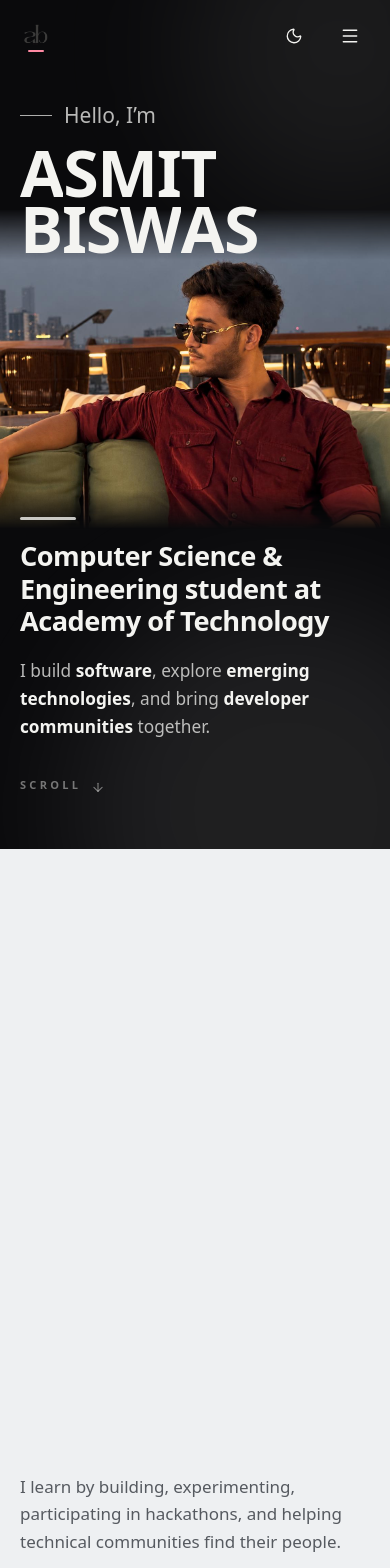
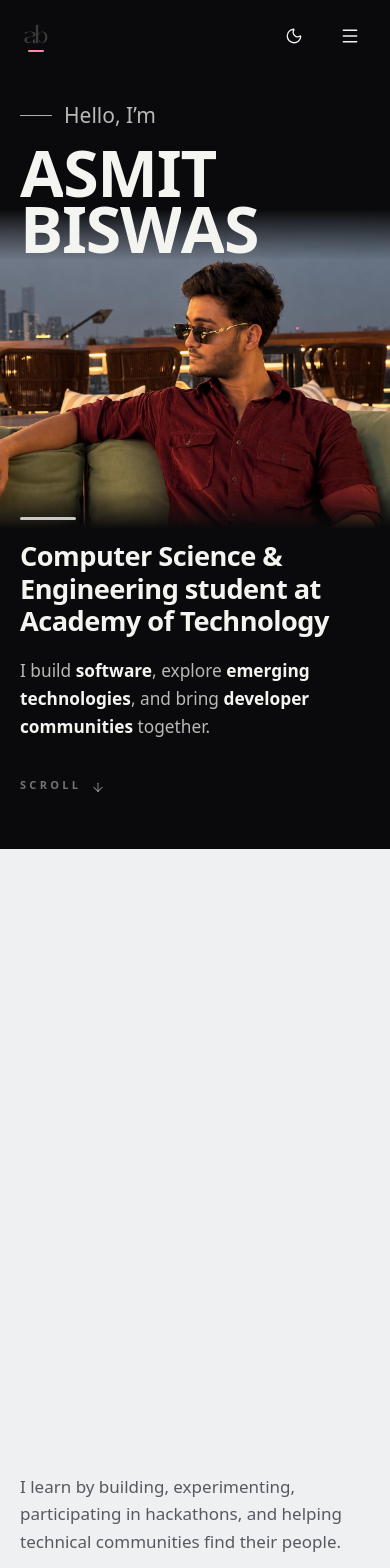
Before and after one commit to itzAsmit/portfolio, a React (Vite) app: page / in a window 390 px wide. Shown: the top 1568 px of the page. Built offline with nearby package versions, Linux system fonts and the light colour scheme; a web font is replaced by a local one.

Commit message:
Mobile hero: remove the blurred white circles

```diff
--- a/src/app/sections/hero.tsx
+++ b/src/app/sections/hero.tsx
@@ -104,10 +104,6 @@ function HeroStage() {
 function HeroMobile() {
   return (
     <div className="hero-mobile relative overflow-hidden bg-[#0a0a0c] pb-14 text-[#f4f4f1] lg:hidden">
-      {/* Soft white blooms, out of focus behind everything. */}
-      <div aria-hidden="true" className="hero-mobile-bloom pointer-events-none absolute -right-28 -top-28 size-80 rounded-full bg-[#f4f4f1]/[0.07] blur-3xl" />
-      <div aria-hidden="true" className="hero-mobile-bloom pointer-events-none absolute -bottom-44 -right-28 size-[27rem] rounded-full bg-[#f4f4f1]/[0.09] blur-3xl" />
-
       <div className="relative z-10 px-5 pt-[calc(var(--header-height)+1.75rem)]">
         <p className="hero-mobile-reveal flex items-center gap-3 text-[21px] text-[#f4f4f1]/75" style={{ fontFamily: 'var(--font-hand)' }}>
           <span aria-hidden="true" className="h-px w-8 bg-[#f4f4f1]/70" />
@@ -274,7 +270,6 @@ export function Hero() {
             time.textContent = clock(state.length * exposureSeconds)
           }
           gsap.set(photo, { filter: 'brightness(0.12) saturate(0.6)' })
-          gsap.set(q('.hero-mobile-bloom'), { opacity: 0 })
           gsap.set(q('.hero-mobile-reveal'), { y: 24, opacity: 0 })
           gsap.set(finder, { display: 'block', opacity: 0 })
           gsap.set(focus, { opacity: 1 })
@@ -302,7 +297,6 @@ export function Hero() {
             .to(focus, { opacity: 0, duration: 0.3 }, 0.5)
             .to(state, { length: 1, duration: 1.8, ease: 'power2.inOut', onUpdate: grow }, 0.4)
             .to(photo, { filter: 'brightness(1) saturate(1)', duration: 1.6, ease: 'power1.inOut', clearProps: 'filter' }, 0.5)
-            .to(q('.hero-mobile-bloom'), { opacity: 1, duration: 1.4, ease: 'power1.inOut' }, 0.7)
             .to(q('.hero-mobile .viewfinder-shutter'), { opacity: 1, duration: 0.07, ease: 'none' }, 2.15)
             .to(q('.hero-mobile .viewfinder-shutter'), { opacity: 0, duration: 0.25, ease: 'power1.out' }, 2.3)
             .to(finder, { autoAlpha: 0, duration: 0.5 }, 2.4)
```
